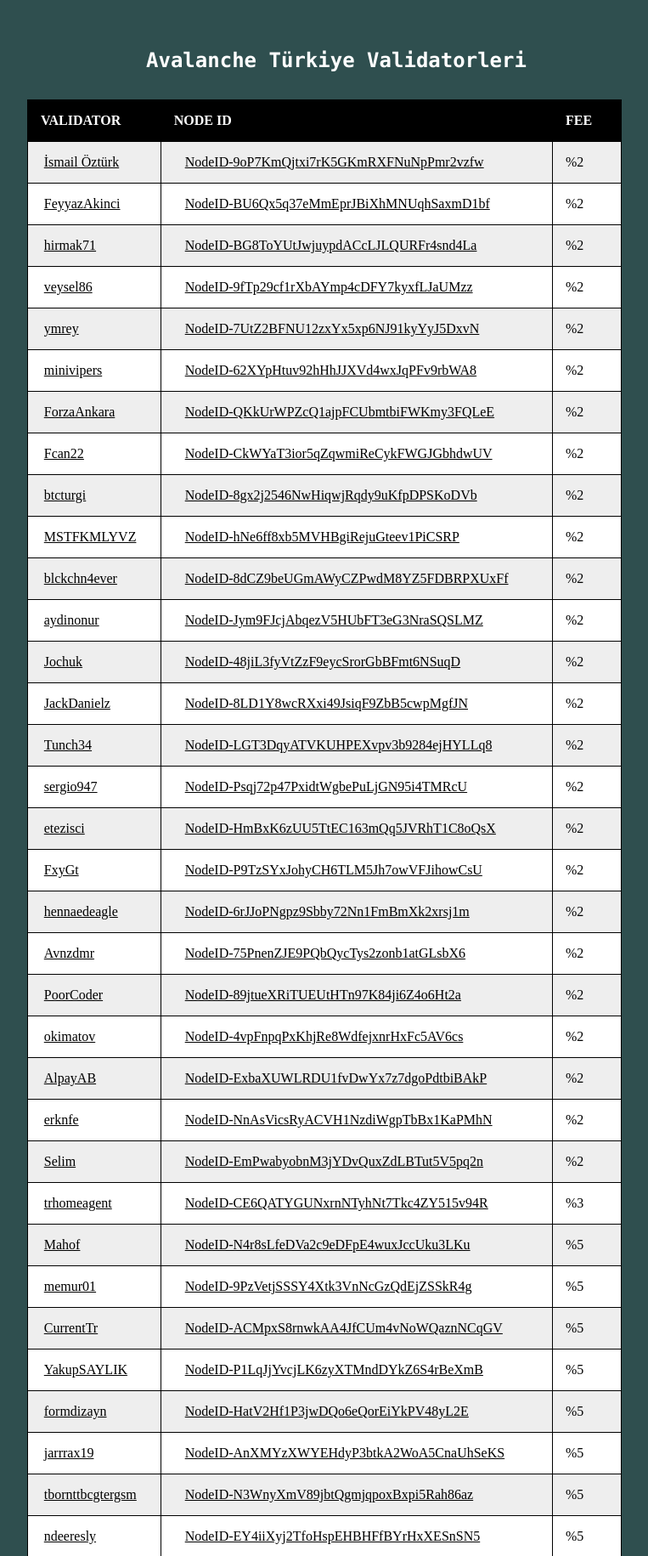
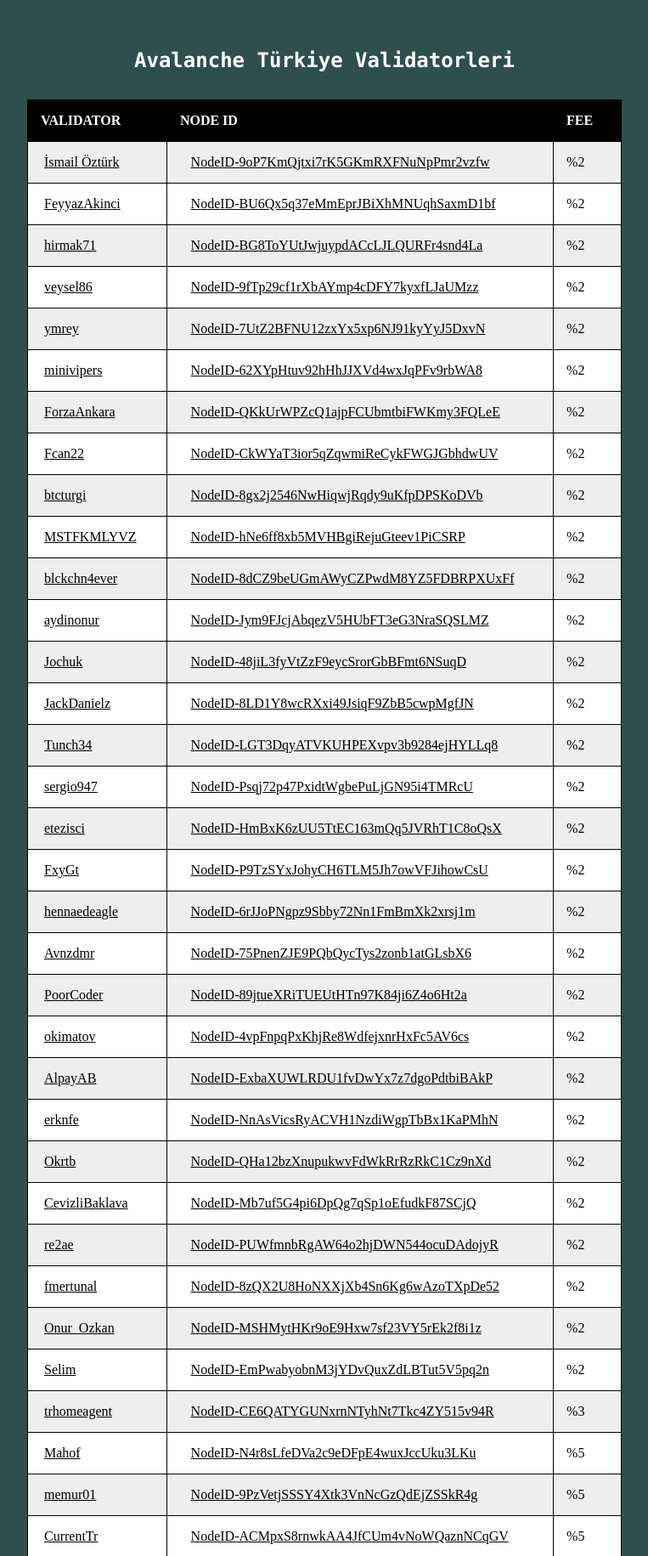
Before and after one commit to muhammetselimfe/Avalanche-Turkish-Validators, a PHP site: page / in a window 1280 px wide. Shown: the top 1831 px of the page at 85% size, without its empty margins (258-1021 px from the left). Run offline with PHP 8.4, Linux system fonts and the light colour scheme.

Commit message:
New validators added

```diff
--- a/index.html
+++ b/index.html
@@ -162,6 +162,36 @@
             </tr>
 
             <tr>
+                <td> <a href="https://t.me/Okrtb" target="_blank">Okrtb</a> </td>
+                <td><a href="https://vscout.io/validator/NodeID-QHa12bzXnupukwvFdWkRrRzRkC1Cz9nXd" target="_blank">NodeID-QHa12bzXnupukwvFdWkRrRzRkC1Cz9nXd</a> </td>
+                <td>%2</td>
+            </tr>
+
+            <tr>
+                <td> <a href="https://t.me/CevizliBaklava" target="_blank">CevizliBaklava</a> </td>
+                <td><a href="https://vscout.io/validator/NodeID-Mb7uf5G4pi6DpQg7qSp1oEfudkF87SCjQ" target="_blank">NodeID-Mb7uf5G4pi6DpQg7qSp1oEfudkF87SCjQ</a> </td>
+                <td>%2</td>
+            </tr>
+
+            <tr>
+                <td> <a href="https://t.me/re2ae" target="_blank">re2ae</a> </td>
+                <td><a href="https://vscout.io/validator/NodeID-PUWfmnbRgAW64o2hjDWN544ocuDAdojyR" target="_blank">NodeID-PUWfmnbRgAW64o2hjDWN544ocuDAdojyR</a> </td>
+                <td>%2</td>
+            </tr>
+
+            <tr>
+                <td> <a href="https://t.me/fmertunal" target="_blank">fmertunal</a> </td>
+                <td><a href="https://vscout.io/validator/NodeID-8zQX2U8HoNXXjXb4Sn6Kg6wAzoTXpDe52" target="_blank">NodeID-8zQX2U8HoNXXjXb4Sn6Kg6wAzoTXpDe52</a> </td>
+                <td>%2</td>
+            </tr>
+
+            <tr>
+                <td> <a href="https://t.me/Onur_Ozkan" target="_blank">Onur_Ozkan</a> </td>
+                <td><a href="https://vscout.io/validator/NodeID-MSHMytHKr9oE9Hxw7sf23VY5rEk2f8i1z" target="_blank">NodeID-MSHMytHKr9oE9Hxw7sf23VY5rEk2f8i1z</a> </td>
+                <td>%2</td>
+            </tr>
+
+            <tr>
                 <td> <a href="https://t.me/selim5335" target="_blank">Selim</a> </td>
                 <td> <a href="https://vscout.io/validator/NodeID-EmPwabyobnM3jYDvQuxZdLBTut5V5pq2n" target="_blank">NodeID-EmPwabyobnM3jYDvQuxZdLBTut5V5pq2n</a> </td>
                 <td>%2</td>
@@ -246,6 +276,12 @@
             </tr>
 
             <tr>
+                <td> <a>Ersen Alp Özbalcı</a> </td>
+                <td><a href="https://vscout.io/validator/NodeID-Deu7Cu63nEc98su5BiHDiSaYgeWNbEh5m" target="_blank">NodeID-Deu7Cu63nEc98su5BiHDiSaYgeWNbEh5m</a> </td>
+                <td>%7,5</td>
+            </tr>
+
+            <tr>
                 <td> <a href="https://t.me/zybk70" target="_blank">zybk70</a> </td>
                 <td> <a href="https://vscout.io/validator/NodeID-7yUhoXtjqGABwMeSgQG42cWX56r1DkBwh" target="_blank">NodeID-7yUhoXtjqGABwMeSgQG42cWX56r1DkBwh</a> </td>
                 <td>%8</td>
--- a/styles.css
+++ b/styles.css
@@ -9,7 +9,7 @@
       color: white;
       font-size: x-large;
       font-family: "Lucida Console", "Courier New", monospace;
-      margin-left: 20%;
+      margin-left: 18%;
   }
   a{
       color: black;
```
